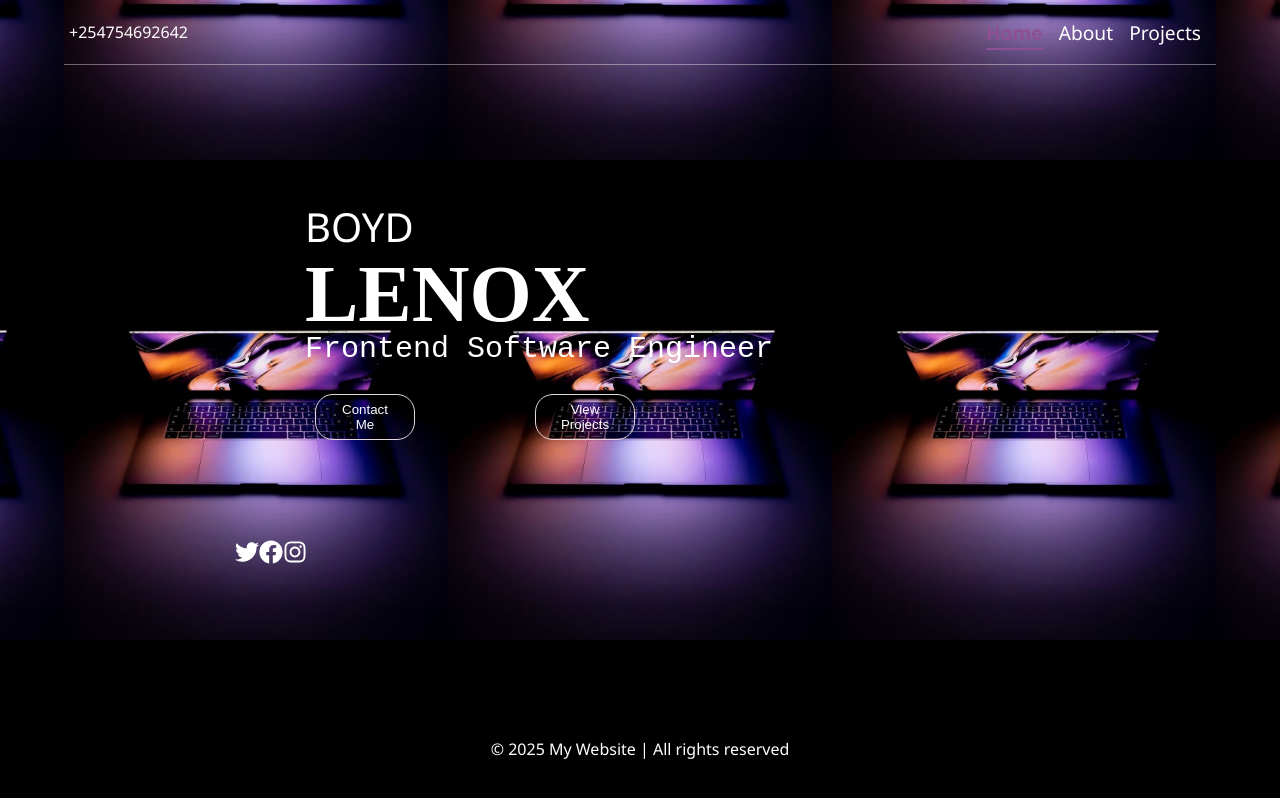
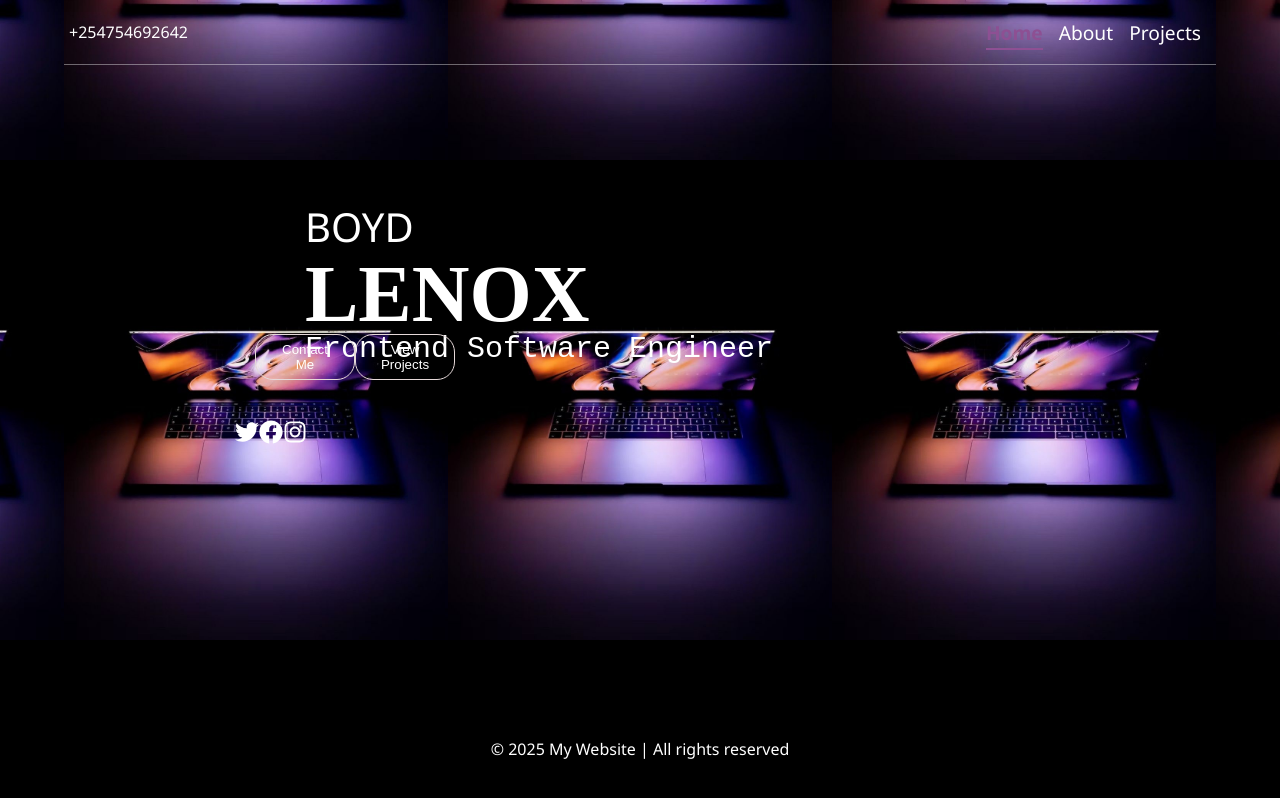
Before and after one commit to Top053/portfolio, a React (Vite) app: page / in a window 1280 px wide. Built offline with nearby package versions, Linux system fonts and the light colour scheme.

Commit message:
removed margin button

```diff
--- a/src/index.css
+++ b/src/index.css
@@ -154,7 +154,6 @@ button{
     border: 1px solid rgb(229, 216, 216);
     padding:7px 16px;
     border-radius: 18px;
-    margin: 60px;
     width: 100px;
     cursor: pointer;
     transition: 0.3s;
```
